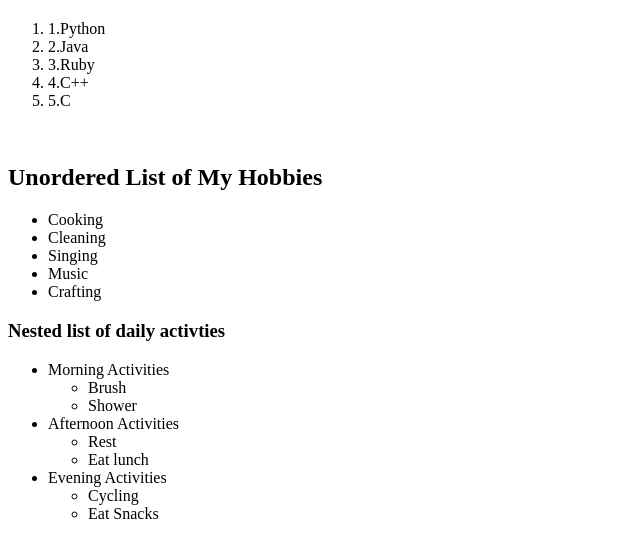
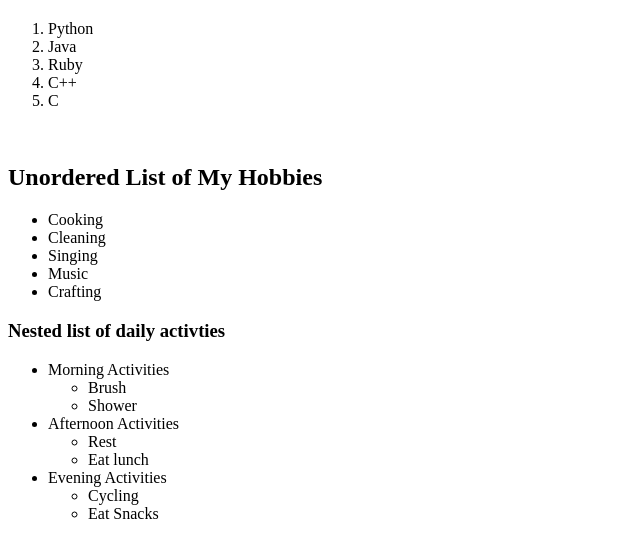
Before and after one commit to SilverPony27/Assignment1.3, a plain HTML site: page index.html in a window 1280 px wide. Shown: the part 46-604 px from the top of the page, without its empty margins (0-640 px from the left). Drawn offline with Linux system fonts and the light colour scheme.

Commit message:
Update index.html

```diff
--- a/index.html
+++ b/index.html
@@ -5,11 +5,11 @@
 <body>
 	<h1>Ordered List of Programming Languages</h1>
 	<ol>
-		<li>1.Python</li>
-		<li>2.Java</li>
-		<li>3.Ruby</li>
-		<li>4.C++</li>
-		<li>5.C</li>
+		<li>Python</li>
+		<li>Java</li>
+		<li>Ruby</li>
+		<li>C++</li>
+		<li>C</li>
 	</ol><br>
 	<h2>Unordered List of My Hobbies</h2>
 		<ul>
```
